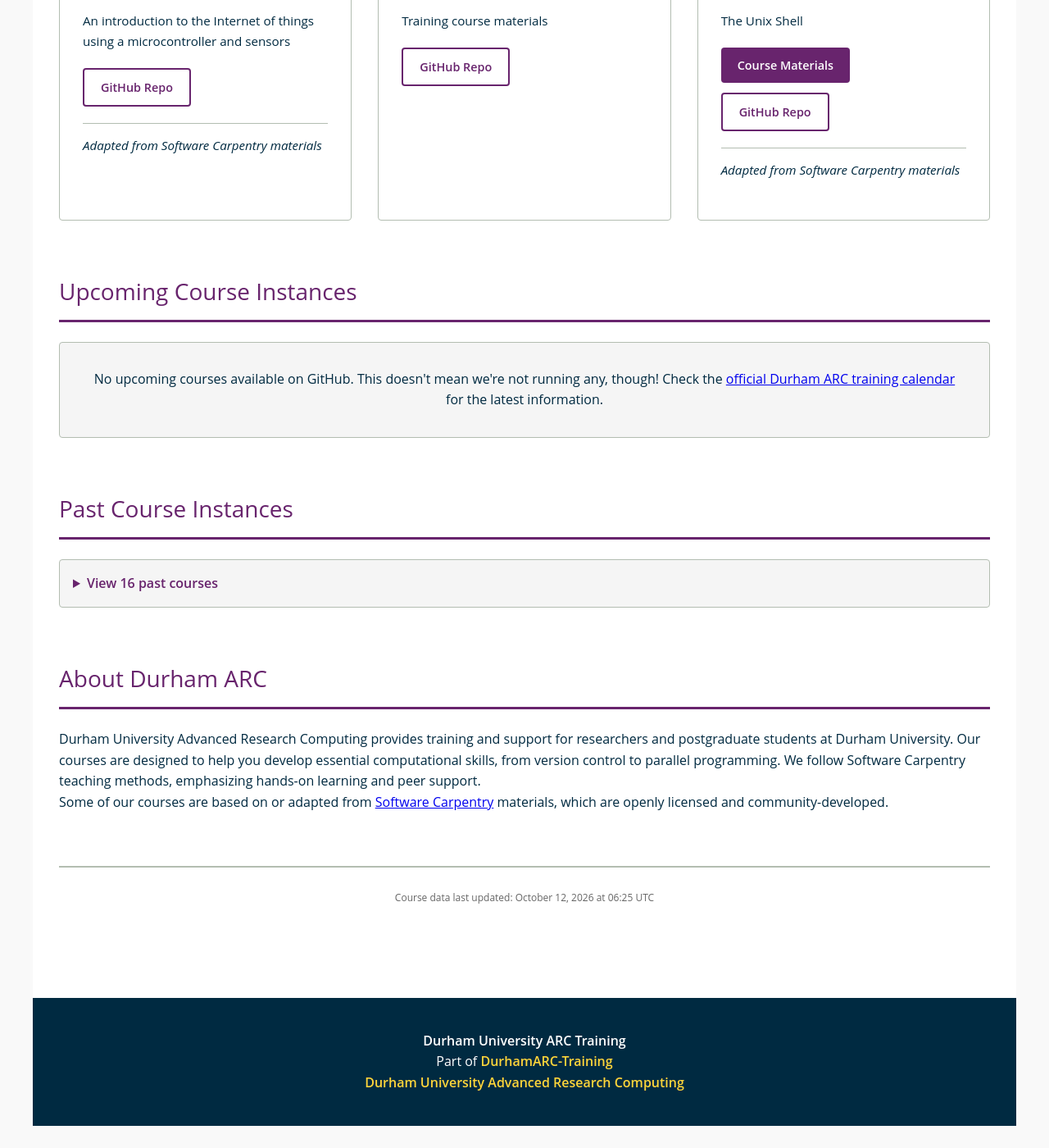
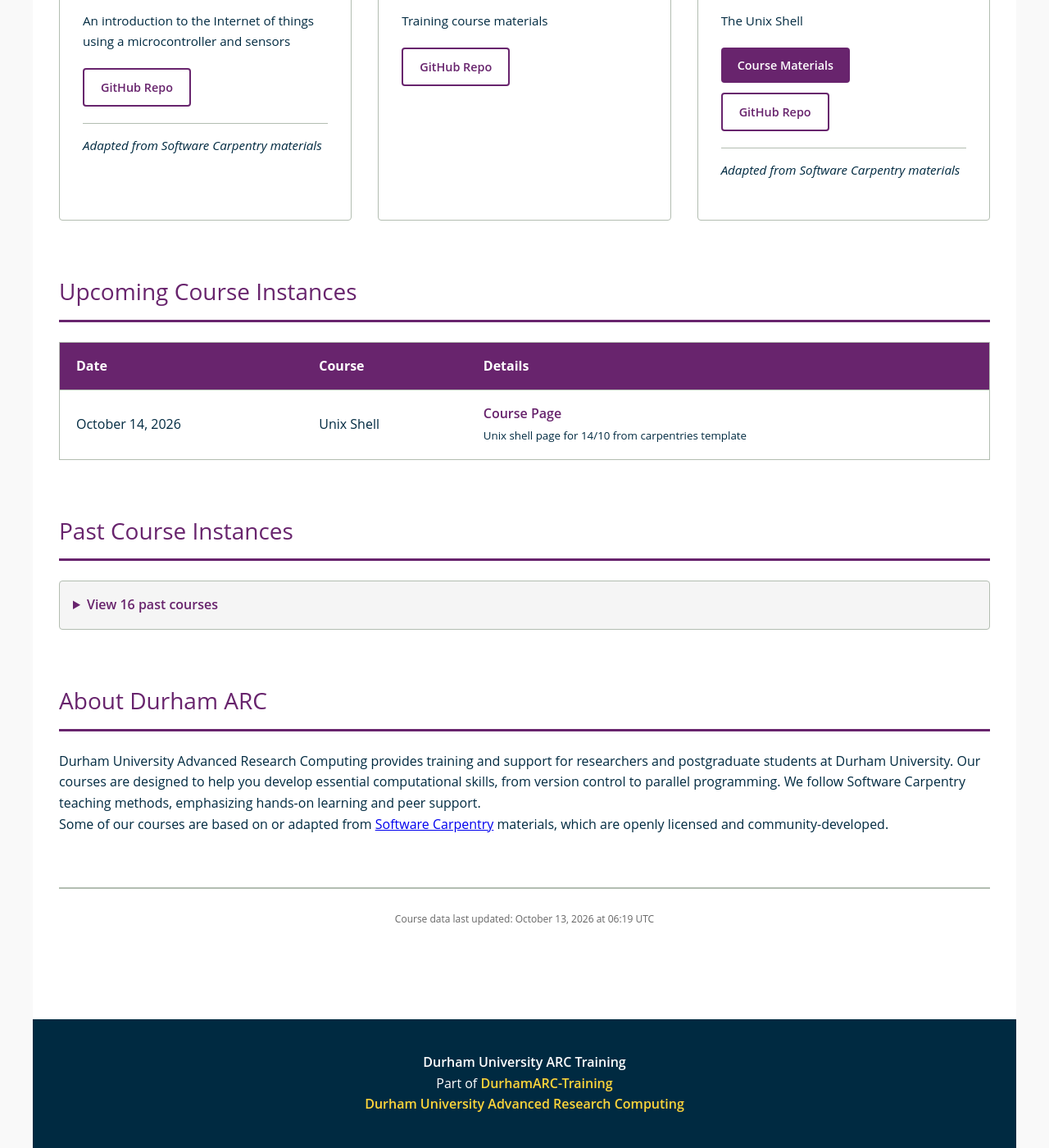
Before and after one commit to DurhamARC-Training/durhamarc-training.github.io, a Jekyll site: the page built from index.md, in a window 1280 px wide and 1400 px high, scrolled down 1155 px. Shown: the whole window at 82% size. Built offline with Jekyll 4.4.1, drawn with Linux system fonts in a browser that asks for light colours; before the commit the page ends 2528 px from its top, so only the background shows below that.

Commit message:
Update course data [skip ci]

```diff
--- a/_data/courses.json
+++ b/_data/courses.json
@@ -101,6 +101,14 @@
     }
   ],
   "instances": [
+    {
+      "date": "2026-10-14",
+      "course_type": "Unix Shell",
+      "description": "Unix shell page for 14/10 from carpentries template",
+      "url": "https://durhamarc-training.github.io/2026-10-14-DU/",
+      "repo_url": "https://github.com/DurhamARC-Training/2026-10-14-DU",
+      "topics": []
+    },
     {
       "date": "2026-04-29",
       "course_type": "Version Control with Git",
@@ -238,5 +246,5 @@
       "topics": []
     }
   ],
-  "last_updated": "2026-10-12T06:25:45.741Z"
+  "last_updated": "2026-10-13T06:19:06.341Z"
 }
```
